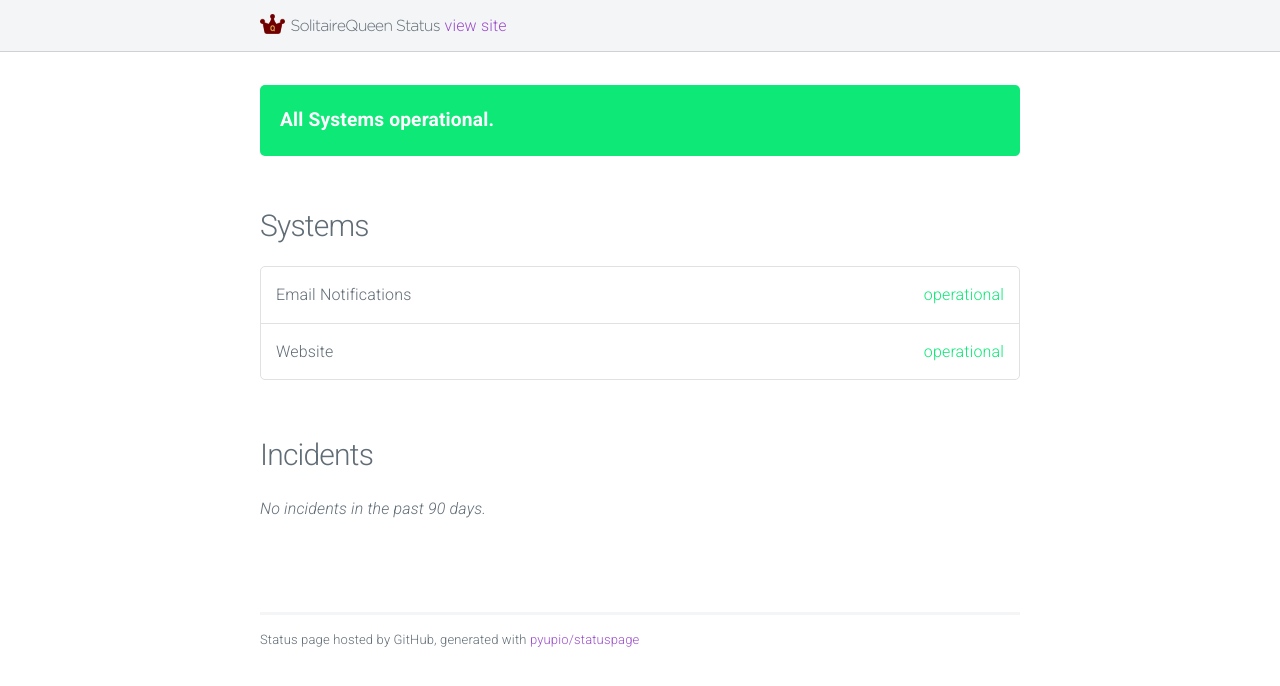
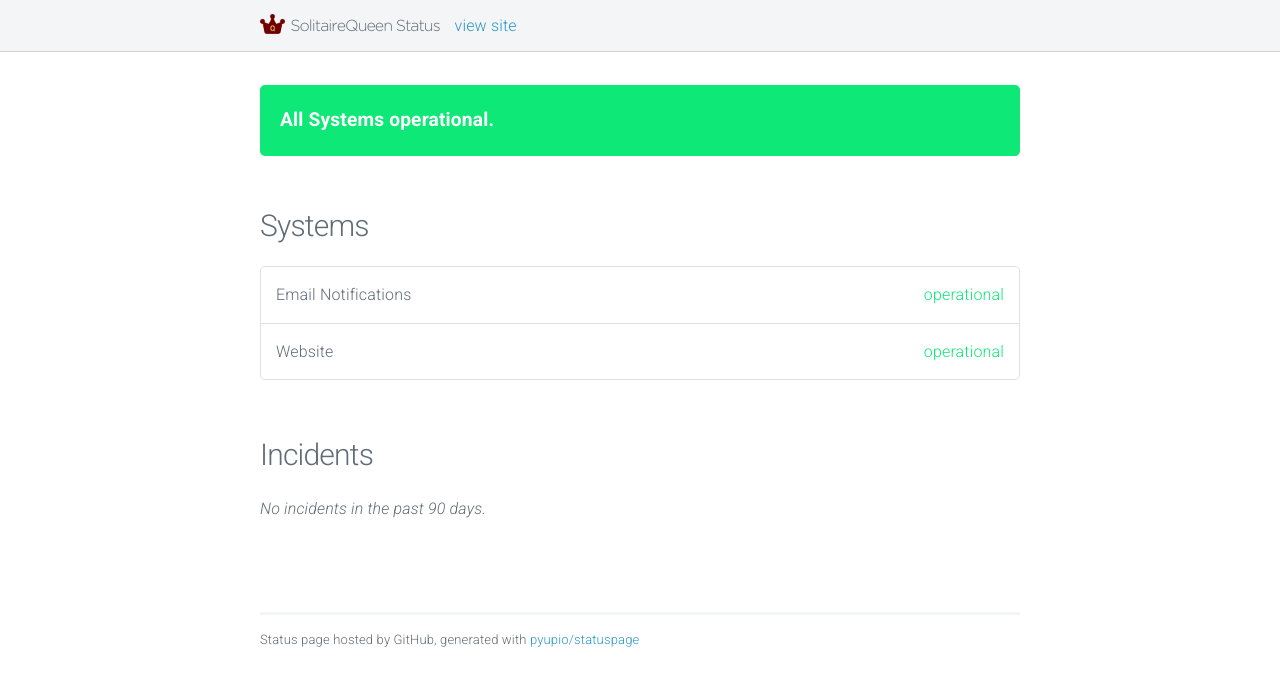
Before and after one commit to SolitaireQueen/status, a plain HTML site: page index.html in a window 1280 px wide. Drawn offline with nearby package versions, Linux system fonts and the light colour scheme.

Commit message:
Update styles

```diff
--- a/style.css
+++ b/style.css
@@ -207,3 +207,11 @@ h4{
     font-size: 2rem;
     font-weight: bold;
 }
+
+a, a:visited {
+	color: #2897c8;
+}
+
+.site-link {
+	margin-left: 1rem;
+}
```
